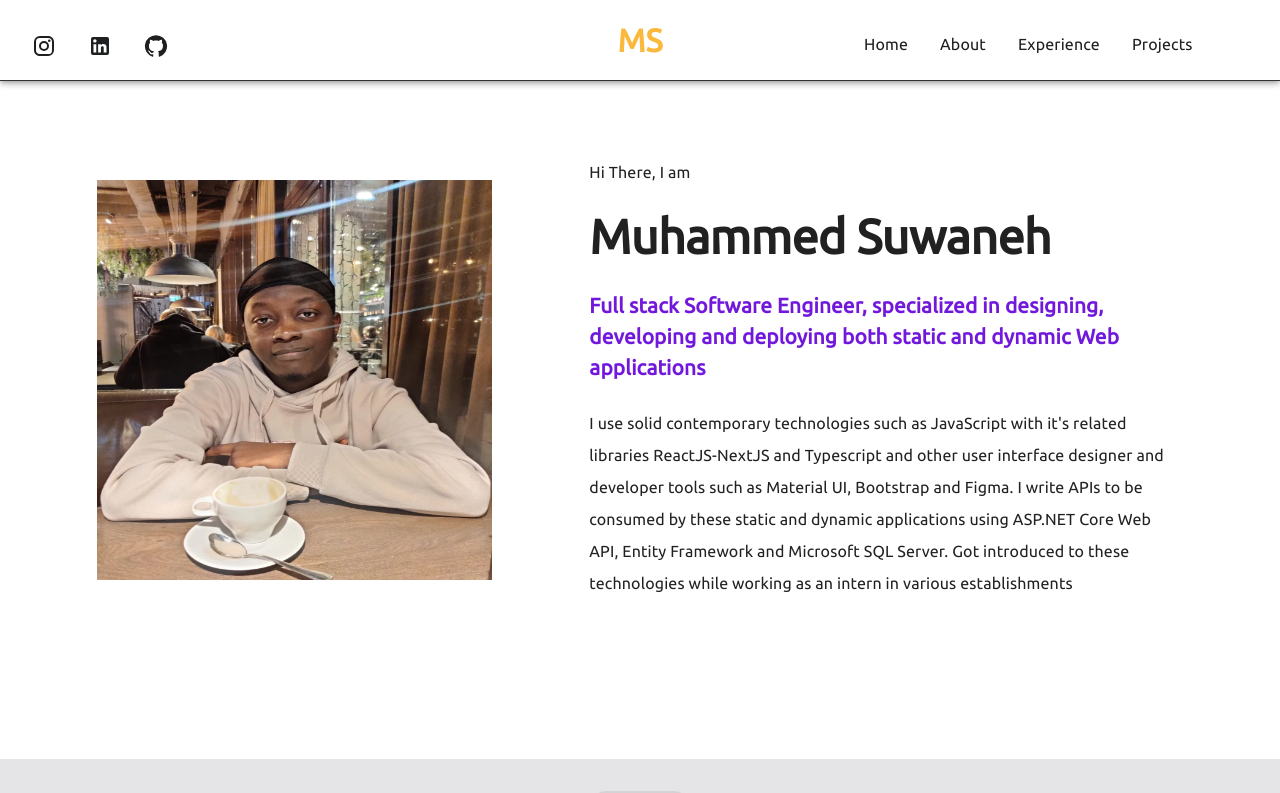
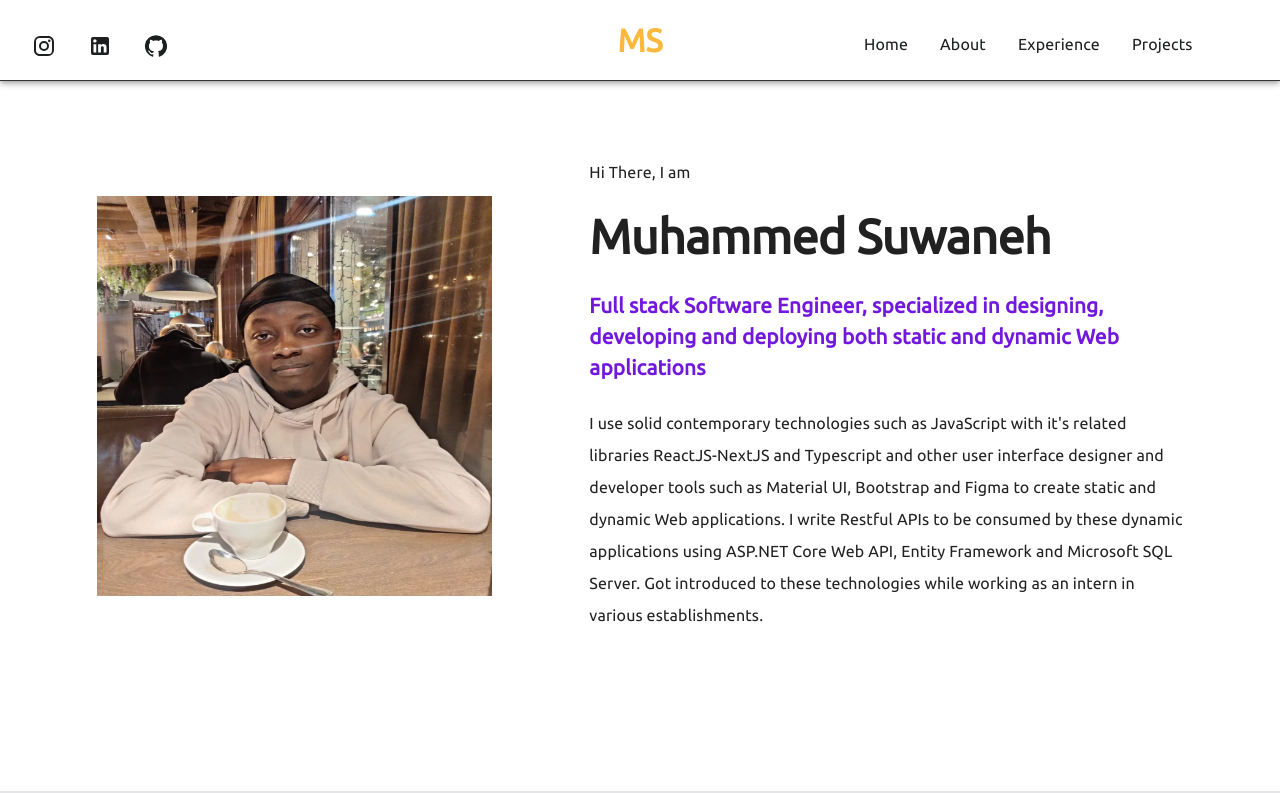
Before and after one commit to Muhammedsuwaneh/PortfolioWebsite, a React (Create React App) app: page / in a window 1280 px wide. Shown: the top 793 px of the page. Built offline with nearby package versions, Linux system fonts and the light colour scheme; the HTML template or start-up script is replaced by a standard one.

Commit message:
about intro modified

```diff
--- a/src/components/About/About.jsx
+++ b/src/components/About/About.jsx
@@ -30,9 +30,9 @@ export default function About() {
                 Full stack Software Engineer, specialized in designing, developing and deploying both static and dynamic Web applications
             </Typography>
             <Typography sx={{ lineHeight: "2rem"}}>
-            I use solid contemporary technologies such as JavaScript with it's related libraries ReactJS-NextJS and Typescript and other user interface designer and developer tools such as
-            Material UI, Bootstrap and Figma. I write APIs to be consumed by these static and dynamic applications using ASP.NET Core Web API, Entity Framework and Microsoft SQL Server. Got introduced
-            to these technologies while working as an intern in various establishments
+            I use solid contemporary  technologies such as JavaScript with it's related libraries ReactJS-NextJS and Typescript and other user interface designer and developer tools such as Material UI,
+            Bootstrap and Figma to create static and dynamic Web applications. I write Restful APIs to be consumed by these dynamic applications using ASP.NET Core Web API,
+            Entity Framework and Microsoft SQL Server. Got introduced to these technologies while working as an intern in various establishments.
             </Typography>
         </Grid>
     </AboutContainer>
```
Also changed, not shown: screenshots/main.png.
